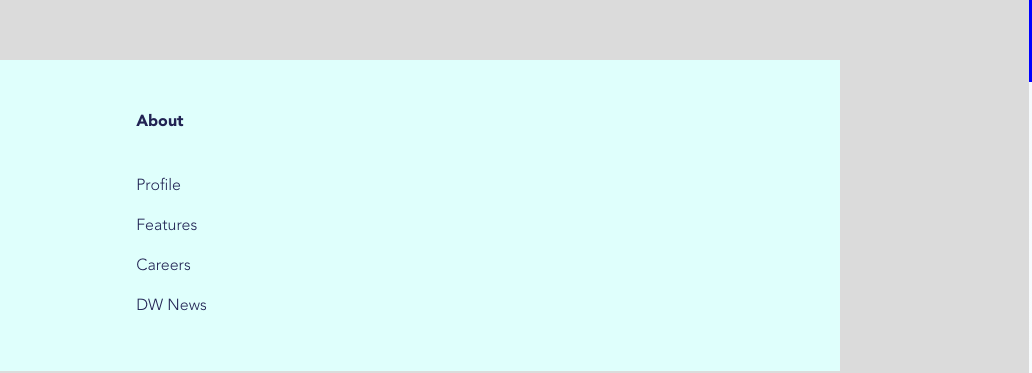
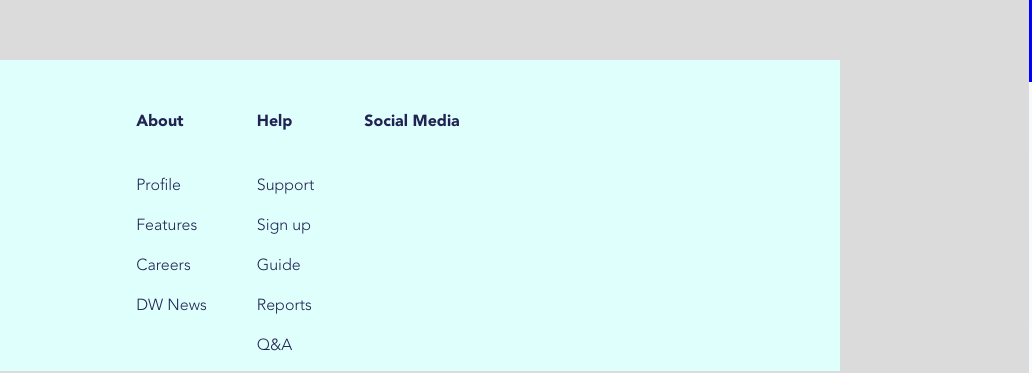
Before and after one commit to ilyasseisov/clickup-test-project, a plain HTML site: page index.html in a window 1280 px wide. Shown: the part 4268-4641 px from the top of the page, 248-1280 px from the left. Drawn offline with Linux system fonts and the light colour scheme.

Commit message:
add markup for block-3 in footer :: index.html

```diff
--- a/index.html
+++ b/index.html
@@ -281,8 +281,24 @@
             <li class="footer__link">DW News</li>
           </ul>
         </div>
-        <div class="block_3"></div>
-        <div class="block_4"></div>
+        <div class="block_3">
+          <ul>
+            <li class="footer__link">Help</li>
+            <li class="footer__link">Support</li>
+            <li class="footer__link">Sign up</li>
+            <li class="footer__link">Guide</li>
+            <li class="footer__link">Reports</li>
+            <li class="footer__link">Q&A</li>
+          </ul>
+        </div>
+        <div class="block_4">
+          <ul>
+            <li class="footer__link">Social Media</li>
+            <li class="footer__sm"></li>
+            <li class="footer__sm"></li>
+            <li class="footer__sm"></li>
+          </ul>
+        </div>
       </div>
     </section>
     <!-- END Section 5 -->
```
